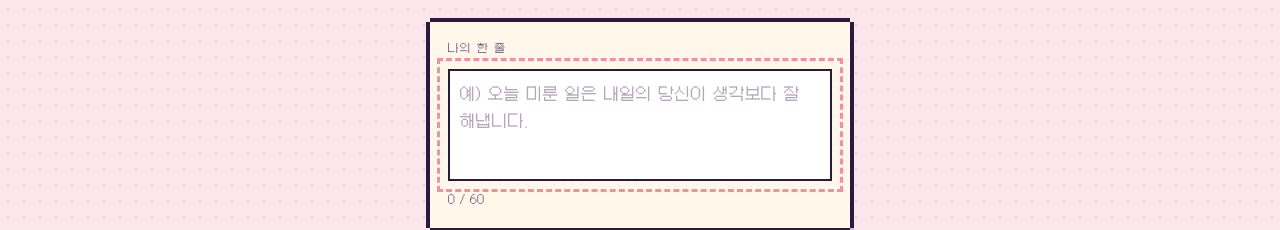
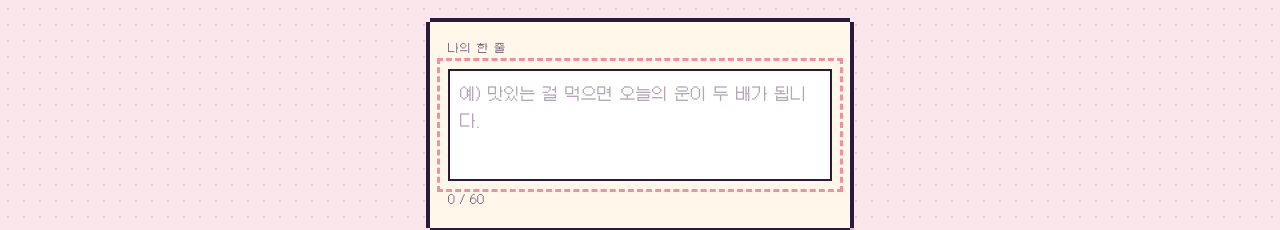
Before and after one commit to HHHv-v/fortune-cookie, a website: page index.html in a window 1280 px wide. Both pictures are taken after a click on the button "시작하기 ▶". Shown: the part 303-533 px from the top of the page. Drawn offline with Linux system fonts and the light colour scheme; no server answers.

Commit message:
한 줄 입력 예시 문구 변경
Co-Authored-By: Claude Opus 5.5 <noreply@anthropic.com>
Claude-Session: https://claude.ai/code/session_019H48sgWEPCeJ89SP3p48pL

```diff
--- a/index.html
+++ b/index.html
@@ -115,7 +115,7 @@ textarea::placeholder{color:#B7A6BB}
     <p class="muted">이름은 남지 않아요. 누가 받을지도 몰라요.</p>
     <div class="card pframe">
       <label class="label" for="line">나의 한 줄</label>
-      <textarea id="line" maxlength="60" placeholder="예) 오늘 미룬 일은 내일의 당신이 생각보다 잘 해냅니다."></textarea>
+      <textarea id="line" maxlength="60" placeholder="예) 맛있는 걸 먹으면 오늘의 운이 두 배가 됩니다."></textarea>
       <div class="row"><span class="count" id="count">0 / 60</span></div>
     </div>
     <p class="msg" id="putMsg" role="status"></p>
```
